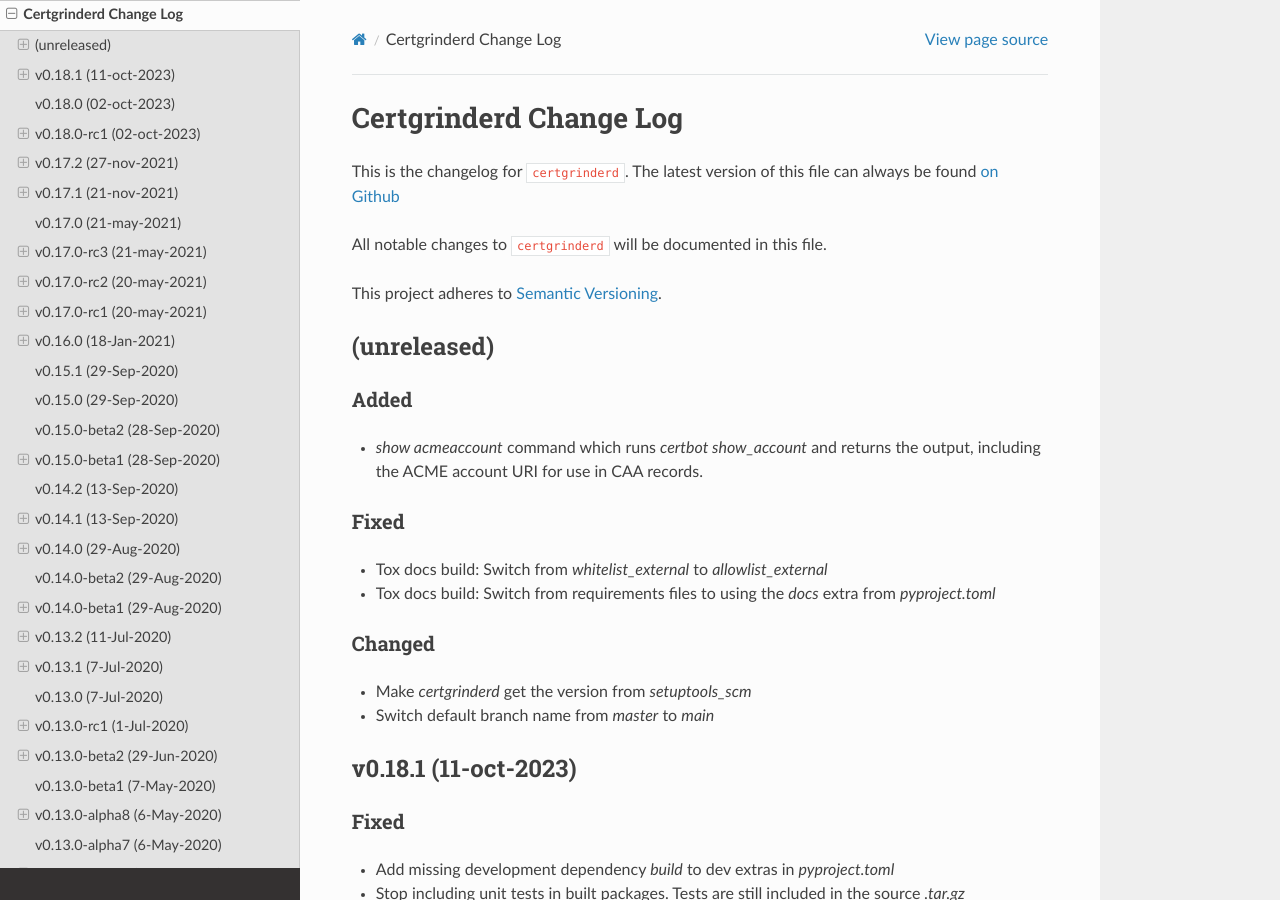
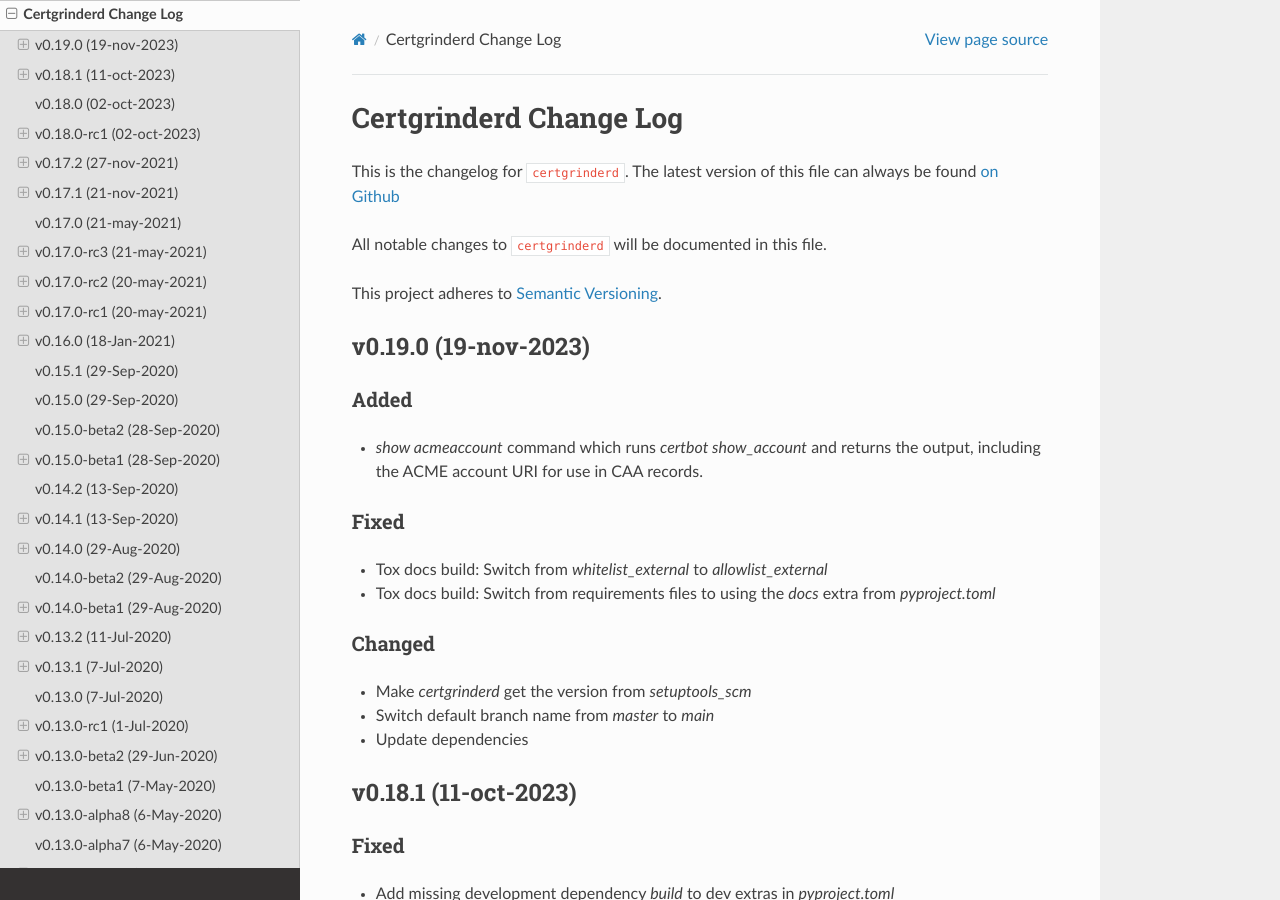
Before and after one commit to tykling/certgrinder, a Sphinx documentation site: the page built from docs/certgrinderd-changelog.rst, in a window 1280 px wide and 900 px high. Built offline with Sphinx 7.4.7 and the Read the Docs theme 2.0.0, drawn with Linux system fonts in a browser that asks for light colours.

Commit message:
preparing to tag v0.19.0

```diff
--- a/docs/certgrinder-changelog.rst
+++ b/docs/certgrinder-changelog.rst
@@ -9,8 +9,8 @@
 
 This project adheres to `Semantic Versioning <http://semver.org/>`__.
 
-(unreleased)
-~~~~~~~~~~~~
+v0.19.0 (19-nov-2023)
+---------------------
 
 Added
 ~~~~~
@@ -25,6 +25,7 @@
 Changed
 ~~~~~~~
 - Switch default branch name from `master` to `main`
+- Update dependencies
 
 
 v0.18.1 (11-oct-2023)
--- a/docs/certgrinderd-changelog.rst
+++ b/docs/certgrinderd-changelog.rst
@@ -9,8 +9,8 @@
 
 This project adheres to `Semantic Versioning <http://semver.org/>`__.
 
-(unreleased)
-------------
+v0.19.0 (19-nov-2023)
+---------------------
 
 Added
 ~~~~~
@@ -25,6 +25,7 @@
 ~~~~~~~
 - Make `certgrinderd` get the version from `setuptools_scm`
 - Switch default branch name from `master` to `main`
+- Update dependencies
 
 
 v0.18.1 (11-oct-2023)
```
